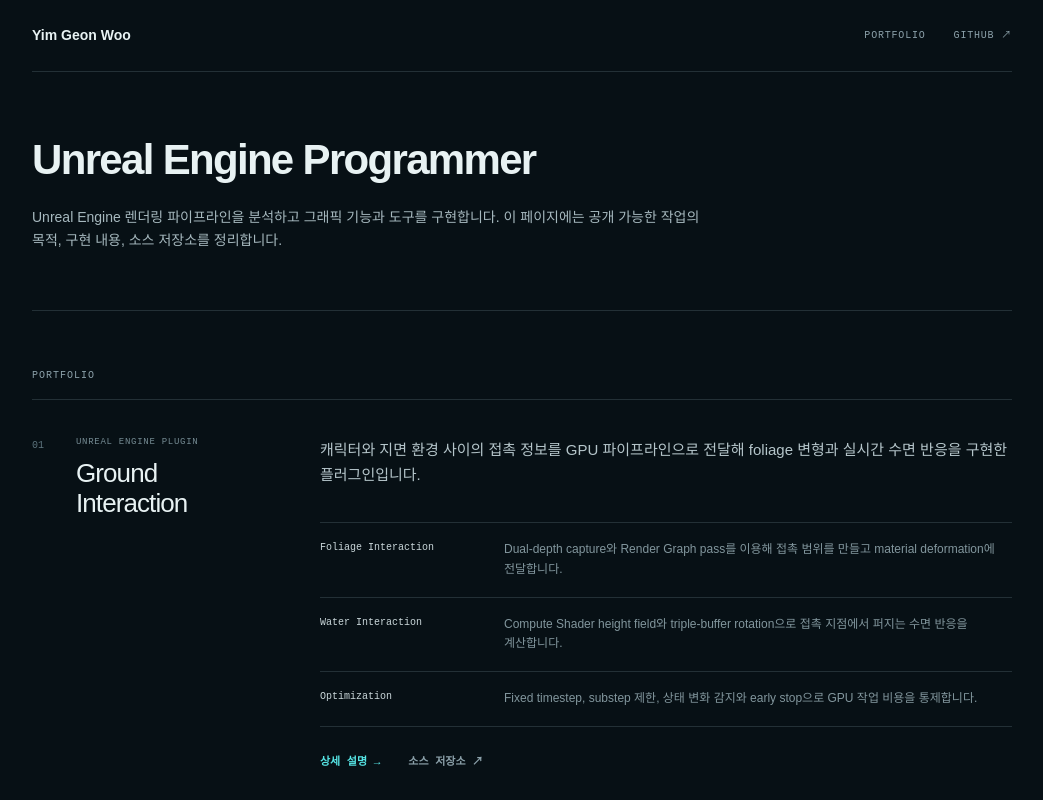
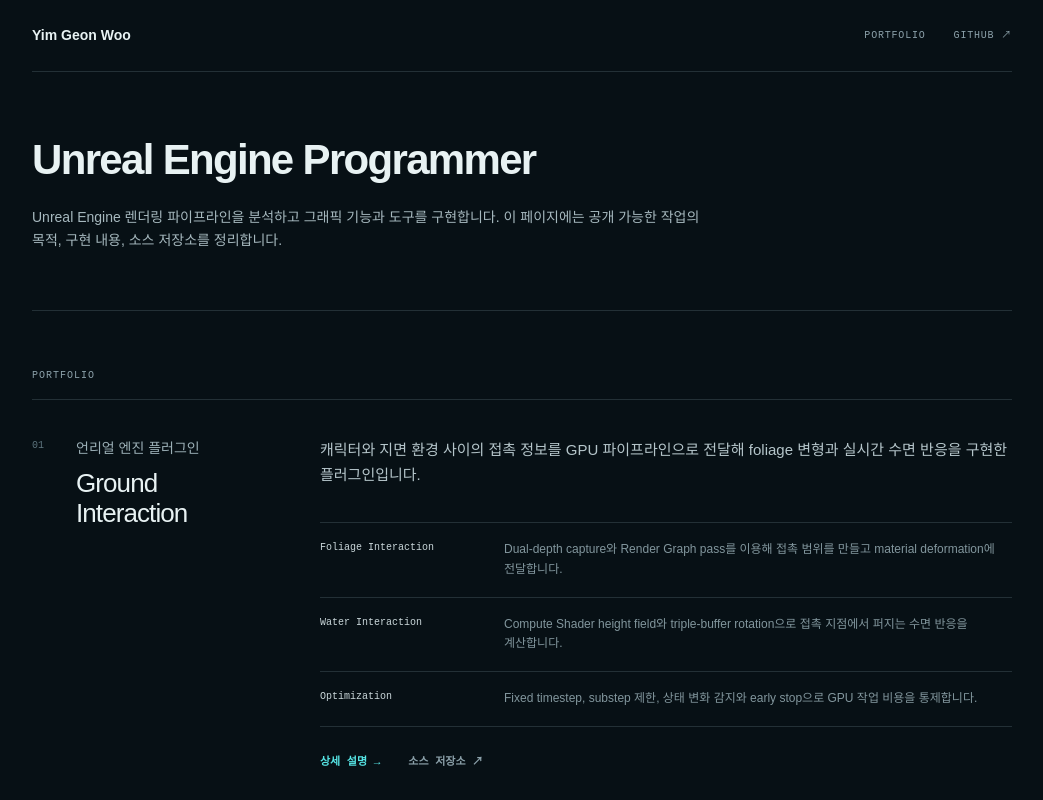
Before and after one commit to Yaaho/portfolio, a Next.js app: page /portfolio/ in a window 1280 px wide. Shown: the top 800 px of the page, without its empty margins (118-1161 px from the left). Built offline with nearby package versions, Linux system fonts and the light colour scheme.

Commit message:
Update portfolio content

```diff
--- a/app/globals.css
+++ b/app/globals.css
@@ -42,7 +42,7 @@ a { color:inherit; text-decoration:none; }
 .portfolio-item { display:grid; grid-template-columns:240px minmax(0,1fr); gap:48px; padding:38px 0 46px; border-top:1px solid var(--line); border-bottom:1px solid var(--line); }
 .portfolio-item-heading { display:grid; grid-template-columns:28px 1fr; gap:16px; align-content:start; }
 .portfolio-item-heading>span { color:#5d747d; font:10px/1.5 monospace; }
-.portfolio-item-heading p { margin:0 0 12px; color:#758b93; font:9px/1 monospace; letter-spacing:.08em; text-transform:uppercase; }
+.portfolio-item-heading p { margin:0 0 10px; color:#9bafb6; font-size:14px; line-height:1.5; }
 .portfolio-item-heading h3 { margin:0; font-size:26px; line-height:1.15; letter-spacing:-.035em; }
 .portfolio-description { margin:0 0 34px; color:#b5c5ca; font-size:15px; word-break:keep-all; }
 .portfolio-points { border-top:1px solid var(--line); }
--- a/app/page.tsx
+++ b/app/page.tsx
@@ -26,7 +26,7 @@ export default function Home() {
           <div className="portfolio-item-heading">
             <span>01</span>
             <div>
-              <p>Unreal Engine Plugin</p>
+              <p>언리얼 엔진 플러그인</p>
               <h3>Ground Interaction</h3>
             </div>
           </div>
```
